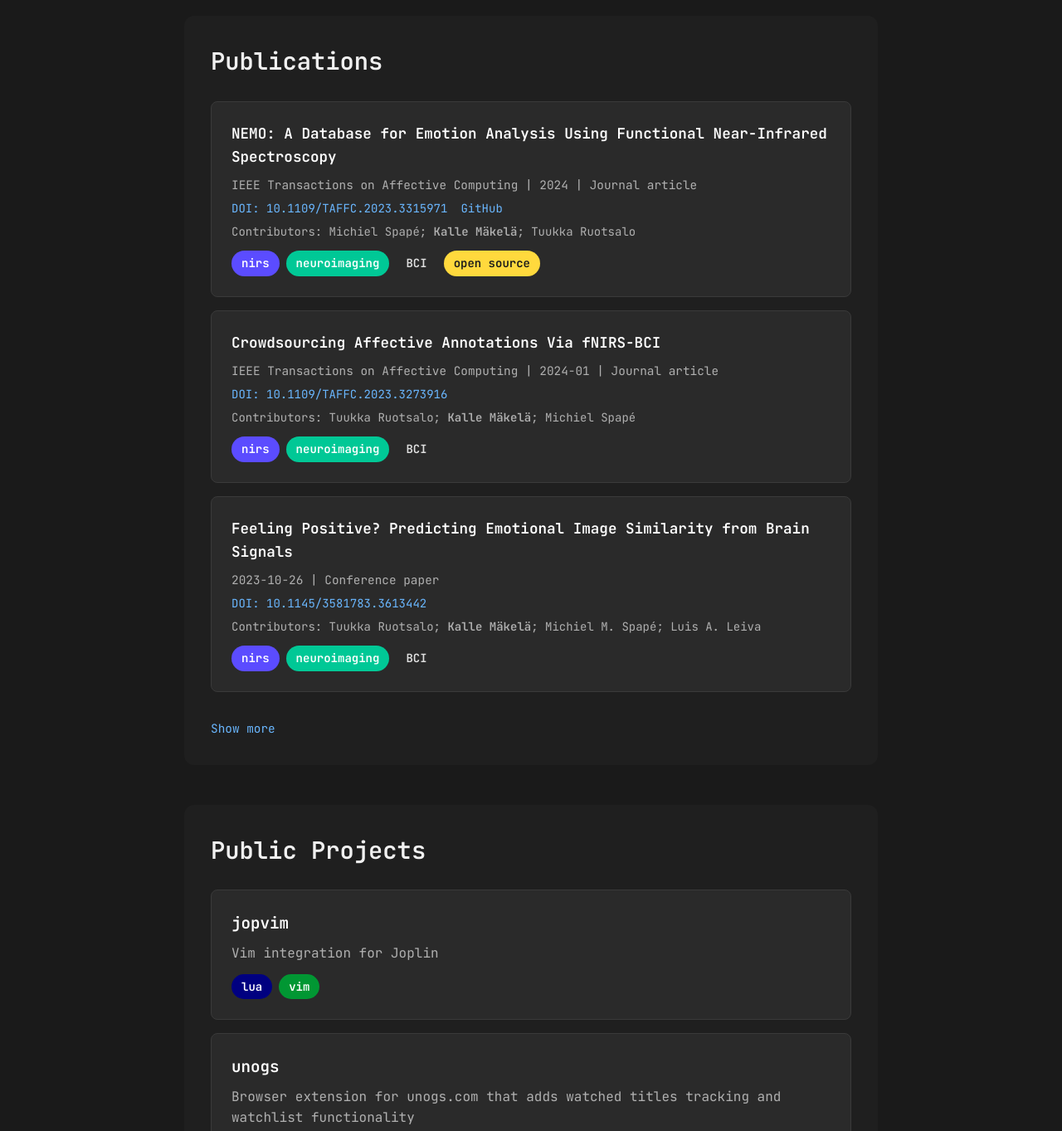
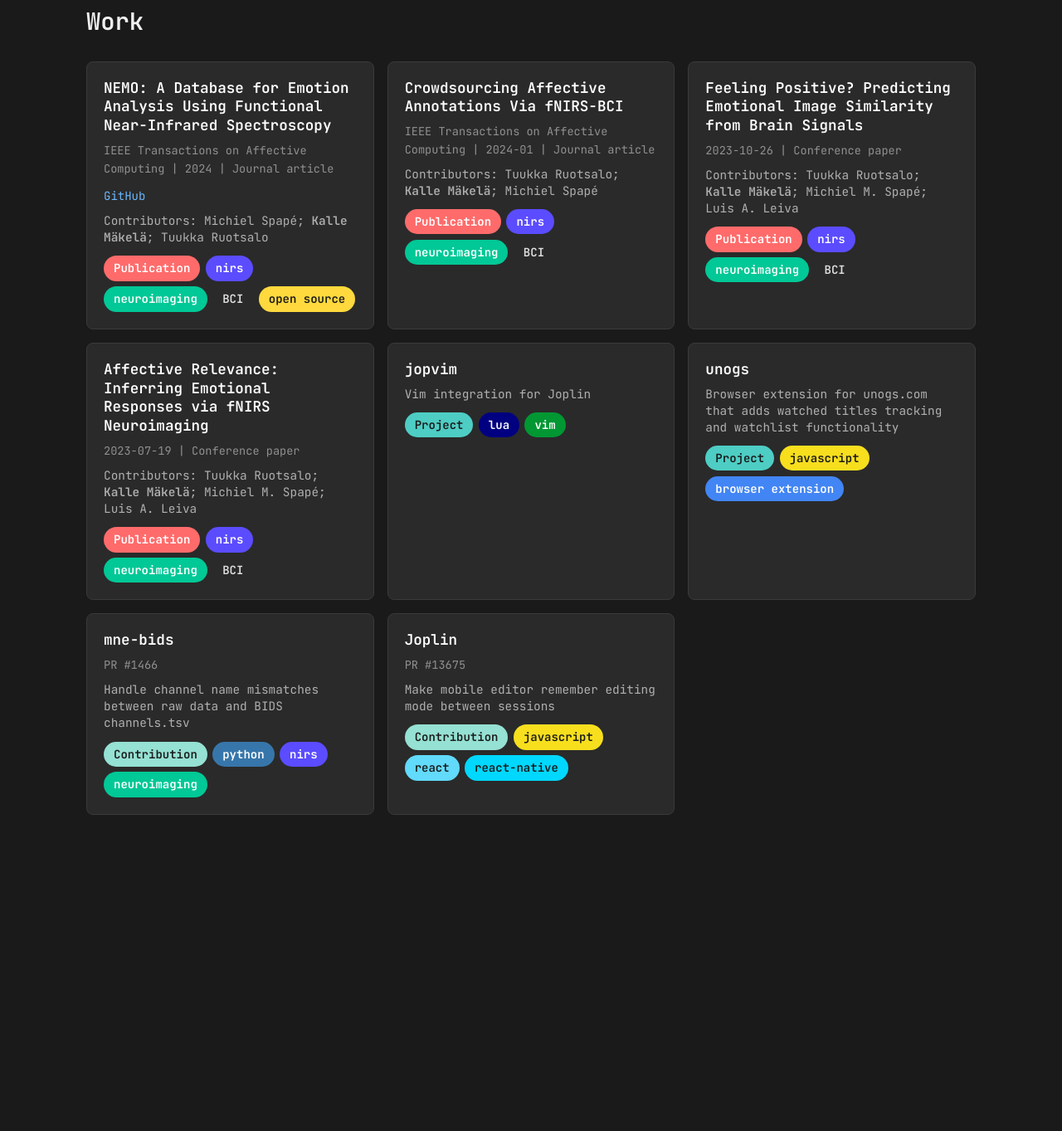
Before and after one commit to Kallemakela/kallemakela.github.io, a website: page index.html in a window 1280 px wide. Shown: the part 297-1660 px from the top of the page at 83% size. After the commit the page ends 1391 px from the top, so only its background shows below. Drawn offline with Linux system fonts and the light colour scheme.

Commit message:
new compact style

```diff
--- a/index.html
+++ b/index.html
@@ -15,22 +15,9 @@
         <p id="bio-description"></p>
     </section>
 
-    <section id="publications">
-        <h1>Publications</h1>
-        <div id="publications-container"></div>
-        <span class="show-more-text" onclick="toggleShowMore('publications')" aria-label="Show more">Show more</span>
-    </section>
-
-    <section id="projects">
-        <h1>Public Projects</h1>
-        <div id="projects-container"></div>
-        <span class="show-more-text" onclick="toggleShowMore('projects')" aria-label="Show more">Show more</span>
-    </section>
-
-    <section id="contributions">
-        <h1>Open Source Contributions</h1>
-        <div id="contributions-container"></div>
-        <span class="show-more-text" onclick="toggleShowMore('contributions')" aria-label="Show more">Show more</span>
+    <section id="work">
+        <h1>Work</h1>
+        <div id="work-container" class="work-grid"></div>
     </section>
 
     <script src="script.js"></script>
--- a/script.js
+++ b/script.js
@@ -1,17 +1,9 @@
-const ITEM_LIMIT = 3;
-
 document.addEventListener('DOMContentLoaded', async function() {
     const content = await loadContent();
     if (!content) return;
 
     renderBio(content.bio);
-    renderPublications(content.publications);
-    renderProjects(content.projects);
-    renderContributions(content.contributions);
-
-    initShowMore('publications', '.publication', ITEM_LIMIT);
-    initShowMore('projects', '.project', ITEM_LIMIT);
-    initShowMore('contributions', '.contribution', ITEM_LIMIT);
+    renderWork(content);
 });
 
 async function loadContent() {
@@ -30,62 +22,42 @@ function renderBio(bio) {
     document.getElementById('bio-description').textContent = bio.description;
 }
 
-function renderPublications(publications) {
-    const container = document.getElementById('publications-container');
-    container.innerHTML = publications.map(pub => createPublicationHTML(pub)).join('');
+function renderWork(content) {
+    const container = document.getElementById('work-container');
+    const workItems = [
+        ...content.publications.map(p => ({ ...p, type: 'publication' })),
+        ...content.projects.map(p => ({ ...p, type: 'project' })),
+        ...content.contributions.map(c => ({ ...c, type: 'contribution' }))
+    ];
+    container.innerHTML = workItems.map(item => createWorkItemHTML(item)).join('');
 }
 
-function renderProjects(projects) {
-    const container = document.getElementById('projects-container');
-    container.innerHTML = projects.map(proj => createProjectHTML(proj)).join('');
-}
+function createWorkItemHTML(item) {
+    const typeLabels = { publication: 'Publication', project: 'Project', contribution: 'Contribution' };
+    const typeTag = `<span class="tag tag-type-${item.type}">${typeLabels[item.type]}</span>`;
+    const tags = item.tags.map(tag => `<span class="tag tag-${tag.replace(/\s+/g, '-')}">${escapeHtml(tag)}</span>`).join('');
 
-function renderContributions(contributions) {
-    const container = document.getElementById('contributions-container');
-    container.innerHTML = contributions.map(contrib => createContributionHTML(contrib)).join('');
-}
-
-function createPublicationHTML(pub) {
-    const links = [];
-    links.push(`<button class="publication-doi" onclick="event.stopPropagation(); event.preventDefault(); window.open('${pub.url}', '_blank');">DOI: ${escapeHtml(pub.doi)}</button>`);
-    if (pub.links?.github) {
-        links.push(`<button class="publication-github" onclick="event.stopPropagation(); event.preventDefault(); window.open('${pub.links.github}', '_blank');">GitHub</button>`);
+    let subtitle = '';
+    let linkButton = '';
+    if (item.type === 'publication') {
+        subtitle = escapeHtml(item.meta);
+        if (item.links?.github) {
+            linkButton = `<button class="work-item-link" onclick="event.stopPropagation(); event.preventDefault(); window.open('${item.links.github}', '_blank');">GitHub</button>`;
+        }
+    } else if (item.type === 'contribution') {
+        subtitle = escapeHtml(item.links?.[0]?.label || '');
     }
 
-    const contributors = pub.contributors.map(c => c === 'Kalle Mäkelä' ? `<strong>${escapeHtml(c)}</strong>` : escapeHtml(c)).join('; ');
-    const tags = pub.tags.map(tag => `<span class="tag tag-${tag.replace(/\s+/g, '-')}">${escapeHtml(tag)}</span>`).join('');
+    const desc = item.type === 'publication'
+        ? (item.contributors ? `Contributors: ${item.contributors.map(c => c === 'Kalle Mäkelä' ? `<strong>${escapeHtml(c)}</strong>` : escapeHtml(c)).join('; ')}` : '')
+        : escapeHtml(item.description);
 
-    return `<a href="${pub.url}" class="publication">
-        <div class="publication-title">${escapeHtml(pub.title)}</div>
-        <div class="publication-meta">${escapeHtml(pub.meta)}</div>
-        <div class="publication-links">${links.join('')}</div>
-        <div class="publication-contributors">Contributors: ${contributors}</div>
-        <div class="publication-tags">${tags}</div>
-    </a>`;
-}
-
-function createProjectHTML(proj) {
-    const tags = proj.tags.map(tag => `<span class="tag tag-${tag.replace(/\s+/g, '-')}">${escapeHtml(tag)}</span>`).join('');
-
-    return `<a href="${proj.url}" class="project code">
-        <div class="project-title">${escapeHtml(proj.title)}</div>
-        <div class="project-desc">${escapeHtml(proj.description)}</div>
-        <div class="project-tags">${tags}</div>
-    </a>`;
-}
-
-function createContributionHTML(contrib) {
-    const links = contrib.links.map(link =>
-        `<button class="contribution-link" onclick="event.stopPropagation(); event.preventDefault(); window.open('${link.url}', '_blank');">${escapeHtml(link.label)}</button>`
-    ).join('');
-
-    const tags = contrib.tags.map(tag => `<span class="tag tag-${tag.replace(/\s+/g, '-')}">${escapeHtml(tag)}</span>`).join('');
-
-    return `<a href="${contrib.url}" class="contribution">
-        <div class="contribution-title">${escapeHtml(contrib.title)}</div>
-        <div class="contribution-desc">${escapeHtml(contrib.description)}</div>
-        <div class="contribution-links">${links}</div>
-        <div class="contribution-tags">${tags}</div>
+    return `<a href="${item.url}" class="work-item" target="_blank">
+        <div class="work-item-title">${escapeHtml(item.title)}</div>
+        ${subtitle ? `<div class="work-item-subtitle">${subtitle}</div>` : ''}
+        ${linkButton ? `<div class="work-item-links">${linkButton}</div>` : ''}
+        ${desc ? `<div class="work-item-desc">${desc}</div>` : ''}
+        <div class="work-item-tags">${typeTag}${tags}</div>
     </a>`;
 }
 
@@ -94,60 +66,3 @@ function escapeHtml(text) {
     div.textContent = text;
     return div.innerHTML;
 }
-
-function initShowMore(sectionId, selector, limit) {
-    const section = document.getElementById(sectionId);
-    if (!section) return;
-
-    const items = Array.from(section.querySelectorAll(selector));
-    if (items.length <= limit) {
-        const text = section.querySelector('.show-more-text');
-        if (text) text.style.display = 'none';
-        return;
-    }
-
-    items.forEach((item, index) => {
-        if (index >= limit) {
-            item.classList.add('hidden-item');
-            item.style.display = 'none';
-        }
-    });
-
-    const showMoreText = section.querySelector('.show-more-text');
-    if (showMoreText) {
-        showMoreText.dataset.section = sectionId;
-        showMoreText.dataset.selector = selector;
-        showMoreText.dataset.limit = limit;
-    }
-}
-
-function toggleShowMore(sectionId) {
-    const section = document.getElementById(sectionId);
-    if (!section) return;
-
-    const text = section.querySelector('.show-more-text');
-    if (!text) return;
-
-    const selector = text.dataset.selector;
-    const limit = parseInt(text.dataset.limit);
-    const items = Array.from(section.querySelectorAll(selector));
-    const hiddenItems = items.filter(item => item.classList.contains('hidden-item'));
-
-    if (hiddenItems.length > 0) {
-        hiddenItems.forEach(item => {
-            item.classList.remove('hidden-item');
-            item.style.display = '';
-        });
-        text.textContent = 'Show less';
-        text.setAttribute('aria-label', 'Show less');
-    } else {
-        items.forEach((item, index) => {
-            if (index >= limit) {
-                item.classList.add('hidden-item');
-                item.style.display = 'none';
-            }
-        });
-        text.textContent = 'Show more';
-        text.setAttribute('aria-label', 'Show more');
-    }
-}
--- a/styles.css
+++ b/styles.css
@@ -8,7 +8,7 @@ body {
     font-family: 'JetBrains Mono', 'SF Mono', Menlo, Consolas, 'Roboto Mono', monospace;
     line-height: 1.6;
     color: #e0e0e0;
-    max-width: 900px;
+    max-width: 1200px;
     margin: 0 auto;
     padding: 2rem;
     background-color: #1a1a1a;
@@ -16,9 +16,11 @@ body {
 
 section {
     margin-bottom: 3rem;
-    background: #1f1f1f;
     padding: 2rem;
-    border-radius: 12px;
+}
+
+#bio, #work {
+    background: transparent;
 }
 
 h1 {
@@ -28,42 +30,108 @@ h1 {
     text-transform: capitalize;
 }
 
-.project {
+#bio {
+    max-width: 800px;
+    margin: 0 auto;
+}
+
+.work-grid {
+    display: grid;
+    grid-template-columns: repeat(3, 1fr);
+    gap: 1rem;
+}
+
+@media (max-width: 900px) {
+    .work-grid {
+        grid-template-columns: repeat(2, 1fr);
+    }
+}
+
+@media (max-width: 600px) {
+    .work-grid {
+        grid-template-columns: 1fr;
+    }
+}
+
+.work-item {
     display: block;
     background: #2a2a2a;
     border: 1px solid #3a3a3a;
     border-radius: 8px;
-    padding: 1.5rem;
-    margin-bottom: 1rem;
+    padding: 1.25rem;
     text-decoration: none;
     color: inherit;
     cursor: pointer;
     transition: all 0.2s ease;
 }
 
-.project:hover {
+.work-item:hover {
     background: #333333;
     border-color: #4a4a4a;
     transform: translateY(-2px);
     box-shadow: 0 4px 12px rgba(0, 0, 0, 0.4);
 }
 
-.project-title {
-    font-size: 1.2rem;
+.work-item-title {
+    font-size: 1.1rem;
     font-weight: 600;
     margin-bottom: 0.5rem;
     color: #ffffff;
+    line-height: 1.3;
 }
 
-.project-desc {
-    color: #b0b0b0;
-    margin-bottom: 0.75rem;
+.work-item-subtitle {
+    color: #909090;
+    font-size: 0.85rem;
+    margin-bottom: 0.5rem;
 }
 
-.project-tags {
+.work-item-desc {
+    color: #b0b0b0;
+    font-size: 0.9rem;
+    margin-bottom: 0.75rem;
+    line-height: 1.4;
+}
+
+.work-item-tags {
     display: flex;
     flex-wrap: wrap;
-    gap: 0.5rem;
+    gap: 0.4rem;
+}
+
+.work-item-links {
+    margin-bottom: 0.5rem;
+}
+
+.work-item-link {
+    color: #6ab7ff;
+    font-size: 0.875rem;
+    text-decoration: none;
+    pointer-events: auto;
+    cursor: pointer;
+    border: none;
+    background: none;
+    padding: 0;
+    font-family: inherit;
+}
+
+.work-item-link:hover {
+    text-decoration: underline;
+}
+
+.tag-type-publication {
+    background: #ff6b6b;
+    color: #ffffff;
+}
+
+.tag-type-project {
+    background: #4ecdc4;
+    color: #1a1a1a;
+}
+
+.tag-type-contribution {
+    background: #95e1d3;
+    color: #1a1a1a;
 }
 
 .tag {
@@ -132,169 +200,3 @@ h1 {
     background: #00d8ff;
     color: #1a1a1a;
 }
-
-.publication {
-    display: block;
-    background: #2a2a2a;
-    border: 1px solid #3a3a3a;
-    border-radius: 8px;
-    padding: 1.5rem;
-    margin-bottom: 1rem;
-    text-decoration: none;
-    color: inherit;
-    cursor: pointer;
-    transition: all 0.2s ease;
-}
-
-.publication:hover {
-    background: #333333;
-    border-color: #4a4a4a;
-    transform: translateY(-2px);
-    box-shadow: 0 4px 12px rgba(0, 0, 0, 0.4);
-}
-
-.publication-title {
-    font-size: 1.1rem;
-    font-weight: 600;
-    margin-bottom: 0.5rem;
-    color: #ffffff;
-}
-
-
-.publication-meta {
-    color: #b0b0b0;
-    font-size: 0.9rem;
-    margin-bottom: 0.5rem;
-}
-
-.publication-doi {
-    color: #6ab7ff;
-    font-size: 0.875rem;
-    text-decoration: none;
-    pointer-events: auto;
-    cursor: pointer;
-    border: none;
-    background: none;
-    padding: 0;
-    font-family: inherit;
-}
-
-.publication-doi:hover {
-    text-decoration: underline;
-}
-
-.publication-links {
-    display: flex;
-    gap: 1rem;
-    margin-bottom: 0.5rem;
-}
-
-.publication-github {
-    color: #6ab7ff;
-    font-size: 0.875rem;
-    text-decoration: none;
-    pointer-events: auto;
-    cursor: pointer;
-    border: none;
-    background: none;
-    padding: 0;
-    font-family: inherit;
-}
-
-.publication-github:hover {
-    text-decoration: underline;
-}
-
-.publication-contributors {
-    color: #b0b0b0;
-    font-size: 0.875rem;
-    margin-top: 0.5rem;
-}
-
-.publication-tags {
-    display: flex;
-    flex-wrap: wrap;
-    gap: 0.5rem;
-    margin-top: 0.75rem;
-}
-
-.contribution {
-    display: block;
-    background: #2a2a2a;
-    border: 1px solid #3a3a3a;
-    border-radius: 8px;
-    padding: 1.5rem;
-    margin-bottom: 1rem;
-    text-decoration: none;
-    color: inherit;
-    cursor: pointer;
-    transition: all 0.2s ease;
-}
-
-.contribution:hover {
-    background: #333333;
-    border-color: #4a4a4a;
-    transform: translateY(-2px);
-    box-shadow: 0 4px 12px rgba(0, 0, 0, 0.4);
-}
-
-.contribution-title {
-    font-size: 1.1rem;
-    font-weight: 600;
-    margin-bottom: 0.5rem;
-    color: #ffffff;
-}
-
-.contribution-desc {
-    color: #b0b0b0;
-    font-size: 0.9rem;
-    margin-bottom: 0.75rem;
-}
-
-.contribution-links {
-    display: flex;
-    gap: 1rem;
-    flex-wrap: wrap;
-}
-
-.contribution-link {
-    color: #6ab7ff;
-    font-size: 0.875rem;
-    text-decoration: none;
-    pointer-events: auto;
-    cursor: pointer;
-    border: none;
-    background: none;
-    padding: 0;
-    font-family: inherit;
-}
-
-.contribution-link:hover {
-    text-decoration: underline;
-}
-
-.contribution-tags {
-    display: flex;
-    flex-wrap: wrap;
-    gap: 0.5rem;
-    margin-top: 0.75rem;
-}
-
-.hidden {
-    display: none;
-}
-
-.show-more-text {
-    color: #6ab7ff;
-    cursor: pointer;
-    font-size: 0.9rem;
-    font-family: inherit;
-    margin-top: 1rem;
-    transition: color 0.2s ease;
-    display: inline-block;
-}
-
-.show-more-text:hover {
-    color: #7fc7ff;
-    text-decoration: underline;
-}
```
